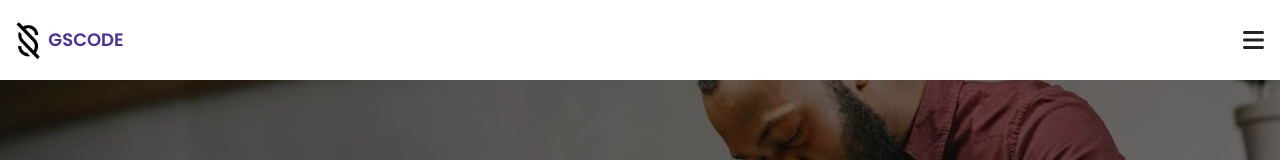
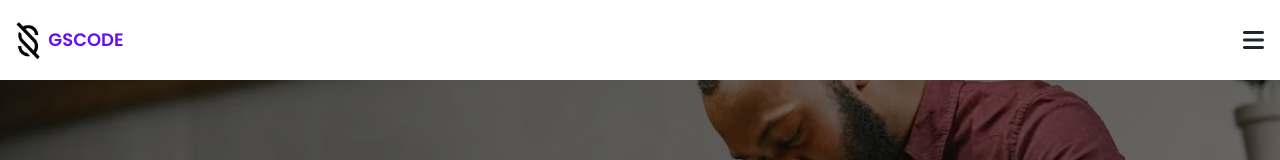
Before and after one commit to gszcode/gscode, a React (Vite) app: page / in a window 1280 px wide. Shown: the top 160 px of the page. Built offline with nearby package versions, Linux system fonts and the light colour scheme.

Commit message:
color primario cambiado

```diff
--- a/tailwind.config.js
+++ b/tailwind.config.js
@@ -3,7 +3,7 @@ export default {
   content: ['./index.html', './src/**/*.{js,ts,jsx,tsx}'],
   theme: {
     colors: {
-      'primary-color': '#4f2f99',
+      'primary-color': '#6610f2',
       'second-color': '#3c94cb',
       'second-grey': '#7A7A7A',
       'third-color': '#3c94cb5a',
```
